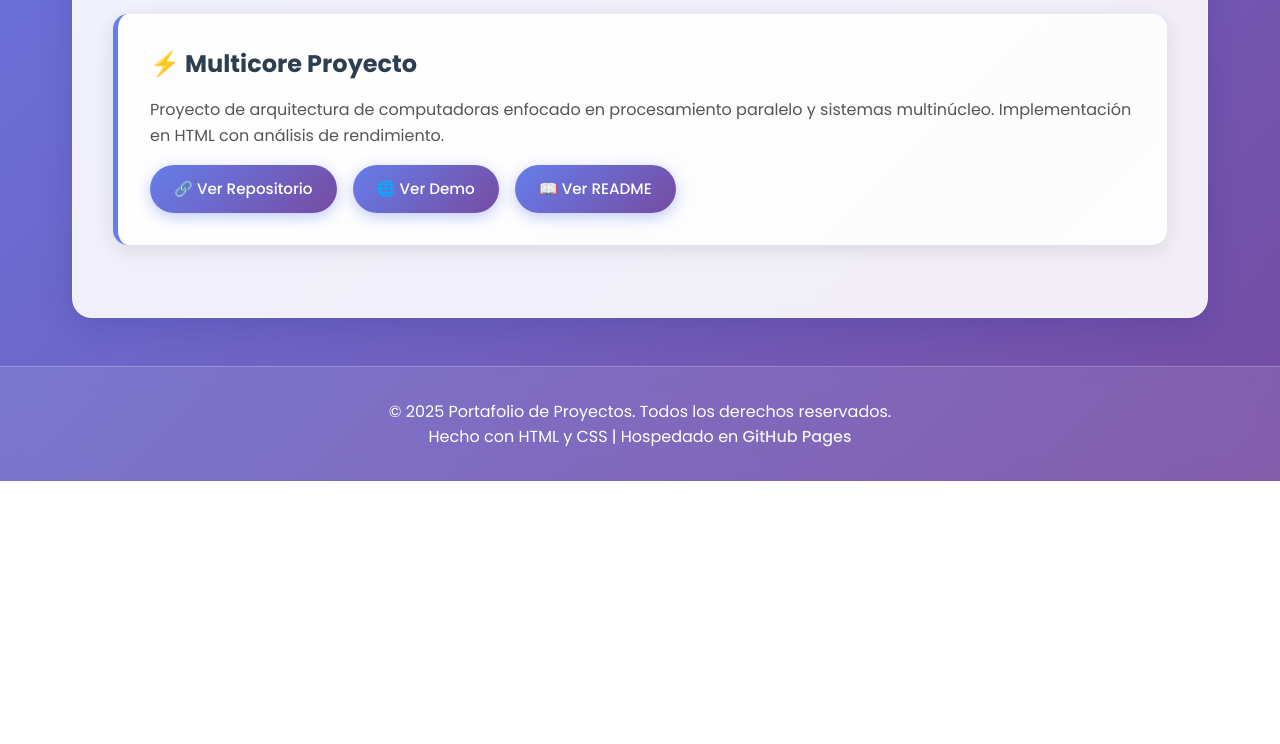
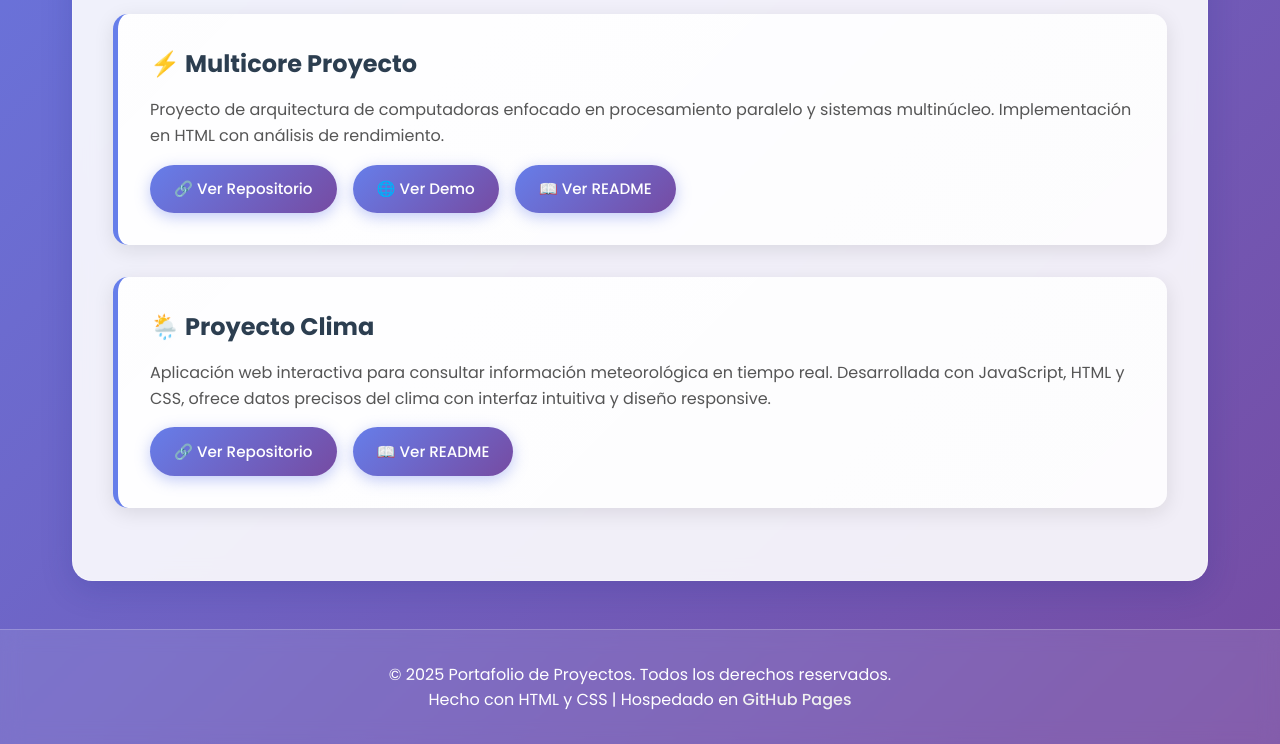
Before and after one commit to SpedrazaDev/PortafolioProyectos, a plain HTML site: page index.html in a window 1280 px wide. Shown: the part 676-1420 px from the top of the page. Before the commit the page ends 1157 px from the top, so only its background shows below. Drawn offline with nearby package versions, Linux system fonts and the light colour scheme.

Commit message:
sixth Commit

```diff
--- a/index.html
+++ b/index.html
@@ -483,6 +483,7 @@
         <section id="projects">
             <h2>Nuestros Proyectos</h2>
 
+            <!-- Proyecto 1: Multicore -->
             <div class="project-card">
                 <h3>⚡ Multicore Proyecto</h3>
                 <p>Proyecto de arquitectura de computadoras enfocado en procesamiento paralelo y sistemas multinúcleo. Implementación en HTML con análisis de rendimiento.</p>
@@ -496,7 +497,18 @@
                 </div>
             </div>
 
-            <!-- Aquí puedes agregar más proyectos copiando el bloque project-card -->
+            <!-- Proyecto 2: Proyecto Clima -->
+            <div class="project-card">
+                <h3>🌦️ Proyecto Clima</h3>
+                <p>Aplicación web interactiva para consultar información meteorológica en tiempo real. Desarrollada con JavaScript, HTML y CSS, ofrece datos precisos del clima con interfaz intuitiva y diseño responsive.</p>
+                <div class="project-links">
+                    <a href="https://github.com/SpedrazaDev/proyectoClima" target="_blank">🔗 Ver Repositorio</a>
+                    <button onclick="toggleReadme('proyectoClima', 'SpedrazaDev')">📖 Ver README</button>
+                </div>
+                <div id="readme-proyectoClima" class="readme-container" style="display:none;">
+                    <div class="loading">Cargando README</div>
+                </div>
+            </div>
 
         </section>
     </div>
```
